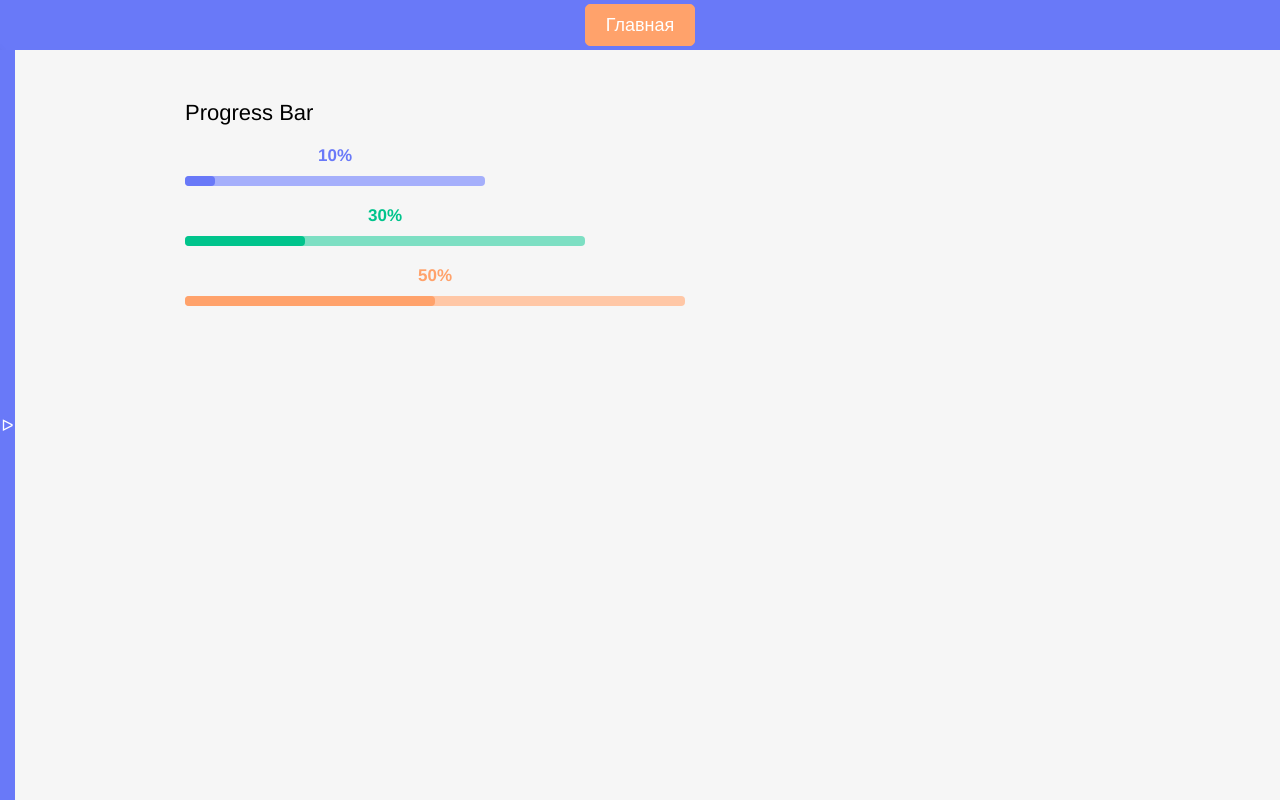
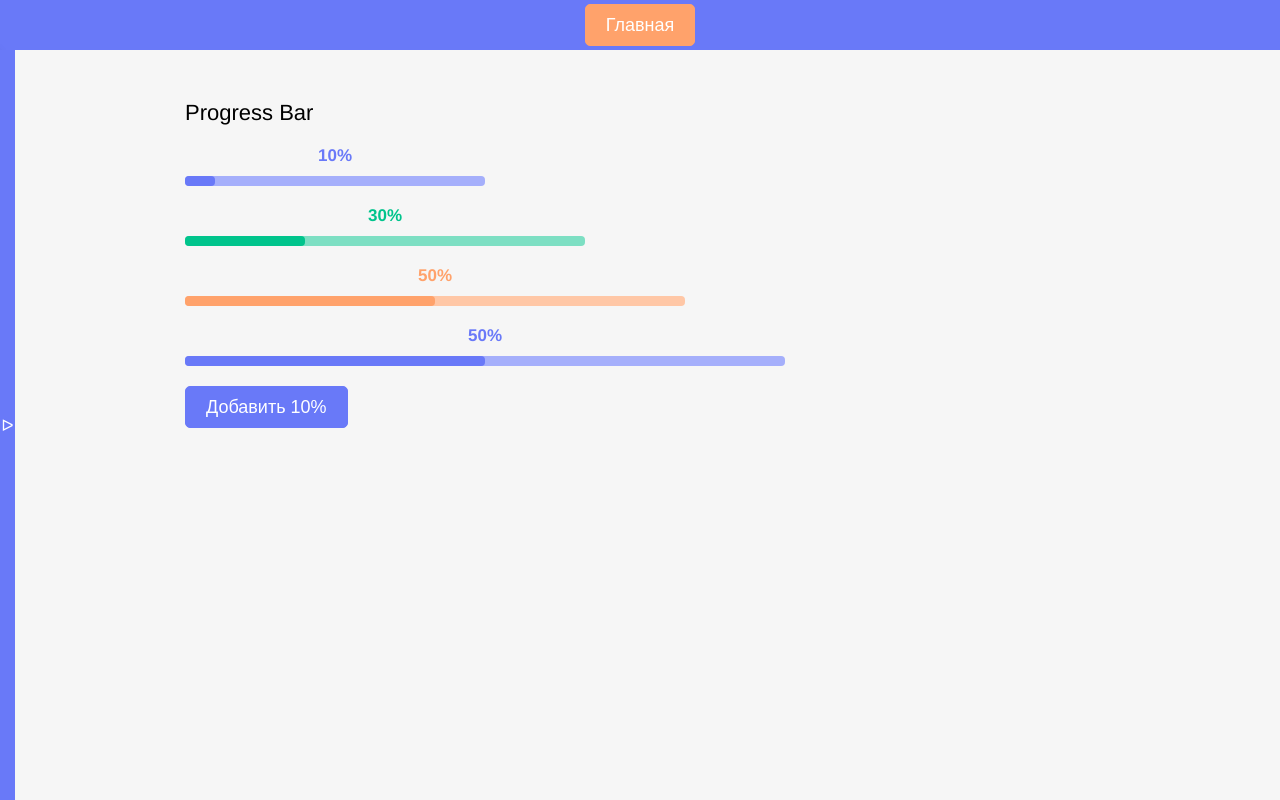
Before and after one commit to Crash2022/Vue-Design, a Vue app: page /progress in a window 1280 px wide. Built offline with nearby package versions, Linux system fonts and the light colour scheme.

Commit message:
refactor: Button

```diff
--- a/src/pages/InputsPage.vue
+++ b/src/pages/InputsPage.vue
@@ -35,7 +35,7 @@
                           :error="vField.fieldSecretWord.$errors"
             />
             <div class="send">
-                <custom-button type="submit" :label="'Отправить'"/>
+                <custom-button type="submit" :label="'Отправить'" :min-width="'300px'"/>
             </div>
         </form>
     </div>
--- a/src/pages/ProgressBarPage.vue
+++ b/src/pages/ProgressBarPage.vue
@@ -3,11 +3,18 @@
     <custom-progress-bar percent="10" max-width="300px"/>
     <custom-progress-bar percent="30" max-width="400px" color="success"/>
     <custom-progress-bar percent="50" max-width="500px" color="warning"/>
+
+    <custom-progress-bar percent="50" max-width="600px"/>
+    <custom-button @click="addProgressPercent" :label="'Добавить 10%'"/>
 </template>
 
 <script setup>
+import CustomProgressBar from '@/shared/ui/CustomUI/CustomProgressBar.vue'
+import CustomButton from '@/shared/ui/CustomUI/CustomButton.vue'
 
-import CustomProgressBar from '@/shared/ui/CustomUI/CustomProgressBar.vue'
+const addProgressPercent = () => {
+
+}
 </script>
 
 <style lang="scss" scoped>
--- a/src/shared/ui/CustomUI/CustomButton.vue
+++ b/src/shared/ui/CustomUI/CustomButton.vue
@@ -2,6 +2,7 @@
     <div class="button_wrapper">
         <button @click="clickHandler"
                 :disabled="disabled"
+                :style="[{'min-width': minWidth}]"
                 :class="['custom_btn', `custom_btn_${color}`,
                         {'custom_btn_rounded': rounded},
                         {'custom_btn_outlined': outlined},
@@ -54,6 +55,10 @@ const props = defineProps({
         default: 'normal',
         required: false
     },
+    minWidth: {
+        type: String,
+        default: '100px'
+    },
 })
 </script>
 
@@ -68,7 +73,7 @@ const props = defineProps({
         cursor: pointer;
         height: 40px;
         //min-width: 100px;
-        width: 100%; // можно пофиксить
+        //width: 100%;
         font-size: 18px;
         display: flex;
         align-items: center;
```
